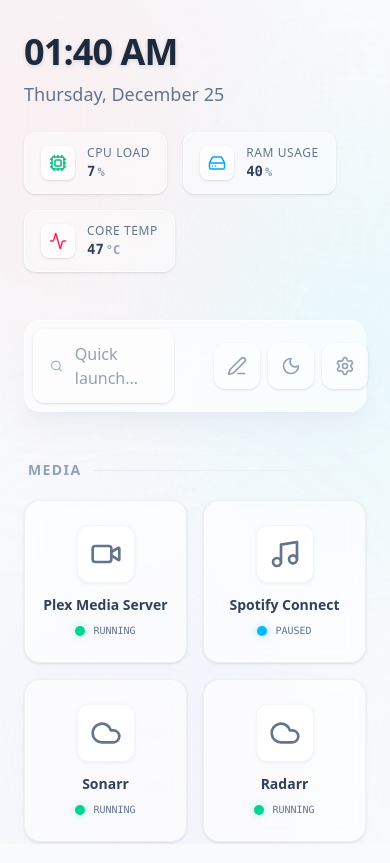
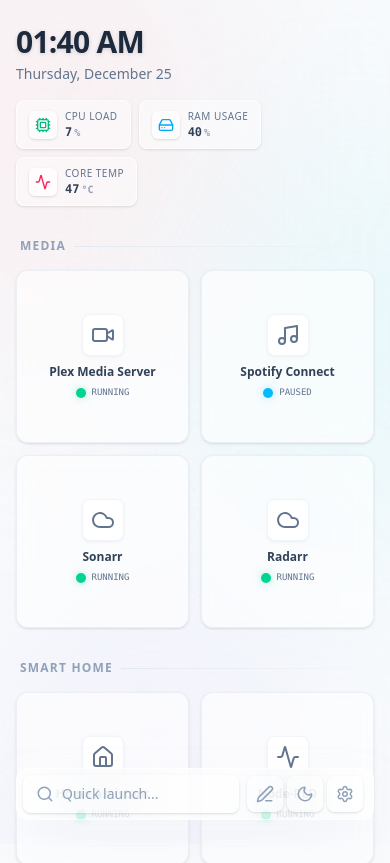
Before and after one commit to jsixface/ddash, a React (Vite) app in the folder web/: page / in a window 390 px wide. Shown: the top 863 px of the page. Built offline with nearby package versions, Linux system fonts and the light colour scheme.

Commit message:
style: Adjust padding, spacing, and sizing for responsive design
- Refine UI components for better responsiveness across screen sizes.
- Update padding, margins, border-radius, and font sizes in key web components.
- Enhance visual hierarchy and consistency in Dashboard UI.

```diff
--- a/web/src/components/dashboard/AppCard.tsx
+++ b/web/src/components/dashboard/AppCard.tsx
@@ -1,8 +1,8 @@
 import React from 'react';
-import {ExternalLink, FileText, Pin, Power, RefreshCw, X} from 'lucide-react';
-import type {AppData, MenuItem} from '../../types/dashboard';
-import {ContextMenu} from '../ui/ContextMenu';
-import {StatusDot} from '../ui/StatusDot';
+import { ExternalLink, FileText, Pin, Power, RefreshCw, X } from 'lucide-react';
+import type { AppData, MenuItem } from '../../types/dashboard';
+import { ContextMenu } from '../ui/ContextMenu';
+import { StatusDot } from '../ui/StatusDot';
 
 interface AppCardProps {
     app: AppData;
@@ -33,7 +33,7 @@
                 onClick={() => !editMode && handleLaunch()}
                 className={`
         relative group flex flex-col items-center justify-center
-        aspect-square p-4 rounded-2xl backdrop-blur-sm border
+        aspect-square p-3 md:p-4 rounded-xl md:rounded-2xl backdrop-blur-sm border
         transition-all duration-300 ease-out
         ${editMode ? 'animate-pulse cursor-move' : 'hover:-translate-y-1 cursor-pointer'}
         ${isDark
@@ -41,14 +41,14 @@
                         : 'bg-white/60 border-slate-200/60 shadow-sm hover:shadow-md hover:border-violet-200 hover:bg-white/80'}
       `}>
                 {editMode && (
-                    <div className="absolute top-2 right-2 p-1 bg-rose-100 text-rose-500 rounded-full hover:bg-rose-500 hover:text-white transition-colors z-20">
-                        <X size={12} />
+                    <div className="absolute top-1.5 right-1.5 md:top-2 md:right-2 p-1 bg-rose-100 text-rose-500 rounded-full hover:bg-rose-500 hover:text-white transition-colors z-20">
+                        <X size={10} className="md:w-3 md:h-3" />
                     </div>
                 )}
 
                 {/* Hover Glow Effect */}
                 <div className={`
-          absolute inset-0 rounded-2xl transition-all duration-500
+          absolute inset-0 rounded-xl md:rounded-2xl transition-all duration-500
           bg-gradient-to-br
           ${isDark
                         ? 'from-indigo-500/0 via-indigo-500/0 to-indigo-500/0 group-hover:to-indigo-500/10'
@@ -56,21 +56,21 @@
         `} />
 
                 <div className={`
-          relative mb-3 p-3 rounded-xl transition-transform duration-300 shadow-sm
+          relative mb-2 md:mb-3 p-2 md:p-3 rounded-lg md:rounded-xl transition-transform duration-300 shadow-sm
           ${isDark
                         ? 'bg-slate-900/50 shadow-lg group-hover:shadow-indigo-500/20'
                         : 'bg-white shadow-slate-200/50 group-hover:scale-110 border border-slate-100'}
         `}>
-                    <Icon size={32} className={`transition-colors ${isDark ? 'text-slate-200 group-hover:text-indigo-300' : 'text-slate-500 group-hover:text-violet-500'}`} />
+                    <Icon size={24} className={`md:w-8 md:h-8 transition-colors ${isDark ? 'text-slate-200 group-hover:text-indigo-300' : 'text-slate-500 group-hover:text-violet-500'}`} />
                 </div>
 
-                <h3 className={`text-sm font-semibold text-center line-clamp-1 transition-colors ${isDark ? 'text-slate-200 group-hover:text-white' : 'text-slate-700 group-hover:text-violet-700'}`}>
+                <h3 className={`text-xs md:text-sm font-semibold text-center line-clamp-1 transition-colors ${isDark ? 'text-slate-200 group-hover:text-white' : 'text-slate-700 group-hover:text-violet-700'}`}>
                     {app.name}
                 </h3>
 
-                <div className="mt-2 flex items-center gap-2">
+                <div className="mt-1.5 md:mt-2 flex items-center gap-1.5 md:gap-2">
                     <StatusDot status={app.status} />
-                    <span className={`text-[10px] font-mono font-medium ${isDark ? (app.status === 'EXITED' ? 'text-slate-500' : 'text-slate-400') : (app.status === 'EXITED' ? 'text-slate-400' : 'text-slate-500')}`}>
+                    <span className={`text-[9px] md:text-[10px] font-mono font-medium ${isDark ? (app.status === 'EXITED' ? 'text-slate-500' : 'text-slate-400') : (app.status === 'EXITED' ? 'text-slate-400' : 'text-slate-500')}`}>
                         {app.status}
                     </span>
                 </div>
--- a/web/src/components/dashboard/DashboardActionBar.tsx
+++ b/web/src/components/dashboard/DashboardActionBar.tsx
@@ -18,48 +18,48 @@
     setIsDark
 }) => {
     return (
-        <div className="sticky top-6 z-40 mb-12">
-            <div className={`flex items-center justify-between gap-4 p-2 backdrop-blur-xl border rounded-2xl shadow-xl max-w-4xl mx-auto transition-colors duration-300 ${isDark ? 'bg-slate-900/80 border-white/10' : 'bg-white/60 border-white/60 shadow-slate-200/50'}`}>
+        <div className="fixed bottom-6 inset-x-4 md:sticky md:top-6 md:bottom-auto md:inset-x-0 z-50 mb-0 md:mb-12">
+            <div className={`flex items-center justify-between gap-2 md:gap-4 p-1.5 md:p-2 backdrop-blur-xl border rounded-xl md:rounded-2xl shadow-2xl max-w-4xl mx-auto transition-colors duration-300 ${isDark ? 'bg-slate-900/80 border-white/10' : 'bg-white/60 border-white/60 shadow-slate-200/50'}`}>
 
                 {/* Fake Search Trigger */}
                 <button
                     onClick={onSearchClick}
-                    className={`flex-1 flex items-center gap-3 px-4 py-3 border rounded-xl transition-all group text-left shadow-sm ${isDark ? 'bg-white/5 hover:bg-white/10 border-white/5 hover:border-white/10' : 'bg-white/40 hover:bg-white/60 border-white/40 hover:border-white/60'}`}
+                    className={`flex-1 flex items-center gap-2 md:gap-3 px-3 md:px-4 py-2 md:py-3 border rounded-lg md:rounded-xl transition-all group text-left shadow-sm ${isDark ? 'bg-white/5 hover:bg-white/10 border-white/5 hover:border-white/10' : 'bg-white/40 hover:bg-white/60 border-white/40 hover:border-white/60'}`}
                 >
-                    <Search className={`${isDark ? 'text-slate-400 group-hover:text-slate-200' : 'text-slate-400 group-hover:text-slate-600'}`} size={20} />
-                    <span className={`font-medium ${isDark ? 'text-slate-400 group-hover:text-slate-300' : 'text-slate-400 group-hover:text-slate-600'}`}>Quick launch...</span>
+                    <Search className={`${isDark ? 'text-slate-400 group-hover:text-slate-200' : 'text-slate-400 group-hover:text-slate-600'}`} size={18} />
+                    <span className={`text-sm md:text-base font-medium ${isDark ? 'text-slate-400 group-hover:text-slate-300' : 'text-slate-400 group-hover:text-slate-600'}`}>Quick launch...</span>
                     <div className="ml-auto flex gap-1">
-                        <kbd className={`hidden sm:inline-flex items-center gap-1 px-2 py-1 rounded-md text-xs font-mono border ${isDark ? 'bg-slate-800 text-slate-400 border-white/10' : 'bg-slate-100 text-slate-500 border-slate-200'}`}>
+                        <kbd className={`hidden md:inline-flex items-center gap-1 px-2 py-1 rounded-md text-xs font-mono border ${isDark ? 'bg-slate-800 text-slate-400 border-white/10' : 'bg-slate-100 text-slate-500 border-slate-200'}`}>
                             ⌘K
                         </kbd>
                     </div>
                 </button>
 
-                <div className={`w-px h-8 mx-1 ${isDark ? 'bg-white/10' : 'bg-slate-200'}`} />
+                <div className={`hidden sm:block w-px h-6 md:h-8 mx-0.5 md:mx-1 ${isDark ? 'bg-white/10' : 'bg-slate-200'}`} />
 
                 {/* Tools */}
-                <div className="flex items-center gap-2 pr-2">
+                <div className="flex items-center gap-1 md:gap-2 pr-1 md:pr-2">
                     <Tooltip content={editMode ? "Save Layout" : "Edit Layout"} isDark={isDark}>
                         <button
                             onClick={() => setEditMode(!editMode)}
-                            className={`p-3 rounded-xl transition-all shadow-sm ${editMode ? 'bg-indigo-500 text-white shadow-lg shadow-indigo-500/25' : (isDark ? 'hover:bg-white/10 text-slate-400 hover:text-white' : 'bg-white/40 hover:bg-white/80 border border-white/40 hover:border-white/60 text-slate-400 hover:text-violet-500')}`}
+                            className={`p-2 md:p-3 rounded-lg md:rounded-xl transition-all shadow-sm ${editMode ? 'bg-indigo-500 text-white shadow-lg shadow-indigo-500/25' : (isDark ? 'hover:bg-white/10 text-slate-400 hover:text-white' : 'bg-white/40 hover:bg-white/80 border border-white/40 hover:border-white/60 text-slate-400 hover:text-violet-500')}`}
                         >
-                            {editMode ? <CheckCircle size={20} /> : <Edit3 size={20} />}
+                            {editMode ? <CheckCircle size={18} className="md:w-5 md:h-5" /> : <Edit3 size={18} className="md:w-5 md:h-5" />}
                         </button>
                     </Tooltip>
 
                     <Tooltip content={isDark ? "Light Mode" : "Dark Mode"} isDark={isDark}>
                         <button
                             onClick={() => setIsDark(!isDark)}
-                            className={`p-3 rounded-xl transition-all shadow-sm ${isDark ? 'hover:bg-white/10 text-slate-400 hover:text-amber-300' : 'bg-white/40 hover:bg-white/80 border border-white/40 hover:border-white/60 text-slate-400 hover:text-violet-500'}`}
+                            className={`p-2 md:p-3 rounded-lg md:rounded-xl transition-all shadow-sm ${isDark ? 'hover:bg-white/10 text-slate-400 hover:text-amber-300' : 'bg-white/40 hover:bg-white/80 border border-white/40 hover:border-white/60 text-slate-400 hover:text-violet-500'}`}
                         >
-                            {isDark ? <Sun size={20} /> : <Moon size={20} />}
+                            {isDark ? <Sun size={18} className="md:w-5 md:h-5" /> : <Moon size={18} className="md:w-5 md:h-5" />}
                         </button>
                     </Tooltip>
 
                     <Tooltip content="System Settings" isDark={isDark}>
-                        <button className={`p-3 rounded-xl transition-colors shadow-sm ${isDark ? 'hover:bg-white/10 text-slate-400 hover:text-white' : 'bg-white/40 hover:bg-white/80 border border-white/40 hover:border-white/60 text-slate-400 hover:text-slate-600'}`}>
-                            <Settings size={20} />
+                        <button className={`p-2 md:p-3 rounded-lg md:rounded-xl transition-colors shadow-sm ${isDark ? 'hover:bg-white/10 text-slate-400 hover:text-white' : 'bg-white/40 hover:bg-white/80 border border-white/40 hover:border-white/60 text-slate-400 hover:text-slate-600'}`}>
+                            <Settings size={18} className="md:w-5 md:h-5" />
                         </button>
                     </Tooltip>
                 </div>
--- a/web/src/components/dashboard/DashboardHeader.tsx
+++ b/web/src/components/dashboard/DashboardHeader.tsx
@@ -11,17 +11,17 @@
 
 export const DashboardHeader: React.FC<DashboardHeaderProps> = ({ time, stats, isDark }) => {
     return (
-        <header className="flex flex-col md:flex-row justify-between items-start md:items-end gap-6 mb-12">
+        <header className="flex flex-col md:flex-row justify-between items-start md:items-end gap-4 md:gap-6 mb-8 md:mb-12">
             <div>
-                <h1 className={`text-4xl md:text-5xl font-bold tracking-tight mb-2 drop-shadow-sm ${isDark ? 'text-white' : 'text-slate-800'}`}>
+                <h1 className={`text-3xl sm:text-4xl md:text-5xl font-bold tracking-tight mb-1 md:mb-2 drop-shadow-sm ${isDark ? 'text-white' : 'text-slate-800'}`}>
                     {time.toLocaleTimeString([], { hour: '2-digit', minute: '2-digit' })}
                 </h1>
-                <p className={`text-lg font-medium ${isDark ? 'text-slate-400' : 'text-slate-500'}`}>
+                <p className={`text-sm sm:text-base md:text-lg font-medium ${isDark ? 'text-slate-400' : 'text-slate-500'}`}>
                     {time.toLocaleDateString([], { weekday: 'long', month: 'long', day: 'numeric' })}
                 </p>
             </div>
 
-            <div className="flex flex-wrap gap-4">
+            <div className="flex flex-wrap gap-2 sm:gap-3 md:gap-4 w-full md:w-auto">
                 <ServerStat
                     icon={Cpu}
                     label="CPU Load"
--- a/web/src/components/dashboard/ServerStat.tsx
+++ b/web/src/components/dashboard/ServerStat.tsx
@@ -16,18 +16,18 @@
 export const ServerStat: React.FC<ServerStatProps> = ({ icon: Icon, label, value, unit, tooltip, iconColor, isDark }) => (
     <Tooltip content={tooltip} isDark={isDark}>
         <div className={`
-      flex items-center gap-3 rounded-xl p-3 px-4 backdrop-blur-md shadow-sm transition-all cursor-default group border
+      flex items-center gap-2 md:gap-3 rounded-lg md:rounded-xl p-2 px-3 md:p-3 md:px-4 backdrop-blur-md shadow-sm transition-all cursor-default group border
       ${isDark
                 ? 'bg-white/5 border-white/10 hover:bg-white/10'
                 : 'bg-white/40 border-white/60 hover:shadow-md hover:bg-white/60'}
     `}>
-            <div className={`p-2 rounded-lg transition-transform shadow-sm ${isDark ? 'bg-white/5' : 'bg-white/60'} ${iconColor} group-hover:scale-110`}>
-                <Icon size={18} />
+            <div className={`p-1.5 md:p-2 rounded-md md:rounded-lg transition-transform shadow-sm ${isDark ? 'bg-white/5' : 'bg-white/60'} ${iconColor} group-hover:scale-110`}>
+                <Icon size={16} className="md:w-[18px] md:h-[18px]" />
             </div>
             <div className="flex flex-col">
-                <span className={`text-xs font-medium uppercase tracking-wider ${isDark ? 'text-slate-400' : 'text-slate-500'}`}>{label}</span>
-                <span className={`text-sm font-semibold font-mono ${isDark ? 'text-slate-100' : 'text-slate-700'}`}>
-                    {value}<span className={`text-xs ml-0.5 ${isDark ? 'text-slate-500' : 'text-slate-400'}`}>{unit}</span>
+                <span className={`text-[10px] md:text-xs font-medium uppercase tracking-wider ${isDark ? 'text-slate-400' : 'text-slate-500'}`}>{label}</span>
+                <span className={`text-xs md:text-sm font-semibold font-mono ${isDark ? 'text-slate-100' : 'text-slate-700'}`}>
+                    {value}<span className={`text-[10px] md:text-xs ml-0.5 ${isDark ? 'text-slate-500' : 'text-slate-400'}`}>{unit}</span>
                 </span>
             </div>
         </div>
--- a/web/src/dashboard.tsx
+++ b/web/src/dashboard.tsx
@@ -102,7 +102,7 @@
                 )}
             </div>
 
-            <div className="relative z-10 max-w-7xl mx-auto px-6 py-8">
+            <div className="relative z-10 max-w-7xl mx-auto px-4 md:px-6 py-6 md:py-8">
 
                 <DashboardHeader
                     time={time}
@@ -119,28 +119,28 @@
                 />
 
                 {/* Content Grid */}
-                <div className="space-y-10 pb-20">
+                <div className="space-y-8 md:space-y-10 pb-28 md:pb-20">
                     {Object.entries(groupedApps).map(([category, apps]) => (
                         <section key={category} className="animate-in fade-in slide-in-from-bottom-4 duration-500">
-                            <div className="flex items-center gap-3 mb-5 px-1">
-                                <h2 className={`text-sm font-bold uppercase tracking-widest ${isDark ? 'text-slate-400' : 'text-slate-400'}`}>
+                            <div className="flex items-center gap-2 md:gap-3 mb-4 md:mb-5 px-1">
+                                <h2 className={`text-xs md:text-sm font-bold uppercase tracking-widest ${isDark ? 'text-slate-400' : 'text-slate-400'}`}>
                                     {category}
                                 </h2>
                                 <div className={`h-px flex-1 bg-gradient-to-r ${isDark ? 'from-white/10' : 'from-slate-200'} to-transparent`} />
                             </div>
 
-                            <div className="grid grid-cols-2 sm:grid-cols-3 md:grid-cols-4 lg:grid-cols-5 xl:grid-cols-6 gap-4">
+                            <div className="grid grid-cols-2 sm:grid-cols-3 md:grid-cols-4 lg:grid-cols-5 xl:grid-cols-6 gap-3 md:gap-4">
                                 {apps.map((app) => (
                                     <AppCard key={app.id} app={app} editMode={editMode} isDark={isDark} />
                                 ))}
 
                                 {/* Add New Placeholder (Only in Edit Mode) */}
                                 {editMode && (
-                                    <button className={`aspect-square rounded-2xl border-2 border-dashed flex flex-col items-center justify-center transition-all group ${isDark ? 'border-white/10 hover:border-indigo-500/50 hover:bg-indigo-500/5 text-slate-500 hover:text-indigo-400' : 'border-slate-200 hover:border-violet-300 hover:bg-violet-50 text-slate-400 hover:text-violet-500'}`}>
-                                        <div className={`p-3 rounded-full mb-2 transition-colors ${isDark ? 'bg-white/5 group-hover:bg-indigo-500/20' : 'bg-slate-100 group-hover:bg-violet-100'}`}>
-                                            <Icons.MoreVertical size={24} />
+                                    <button className={`aspect-square rounded-xl md:rounded-2xl border-2 border-dashed flex flex-col items-center justify-center transition-all group ${isDark ? 'border-white/10 hover:border-indigo-500/50 hover:bg-indigo-500/5 text-slate-500 hover:text-indigo-400' : 'border-slate-200 hover:border-violet-300 hover:bg-violet-50 text-slate-400 hover:text-violet-500'}`}>
+                                        <div className={`p-2 md:p-3 rounded-full mb-1 md:mb-2 transition-colors ${isDark ? 'bg-white/5 group-hover:bg-indigo-500/20' : 'bg-slate-100 group-hover:bg-violet-100'}`}>
+                                            <Icons.MoreVertical size={20} className="md:w-6 md:h-6" />
                                         </div>
-                                        <span className="text-xs font-bold">Add Service</span>
+                                        <span className="text-[10px] md:text-xs font-bold">Add Service</span>
                                     </button>
                                 )}
                             </div>
```
Also changed, not shown: web/src/components/dashboard/CommandPalette.tsx (+19 -19 lines).
